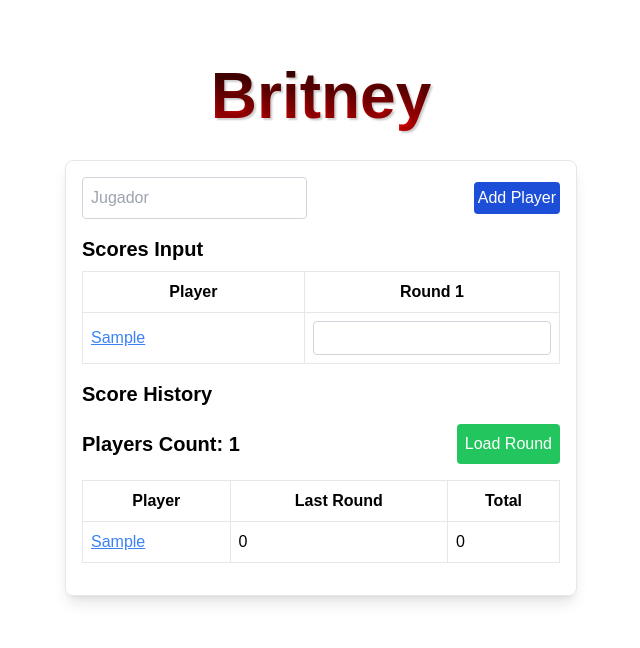
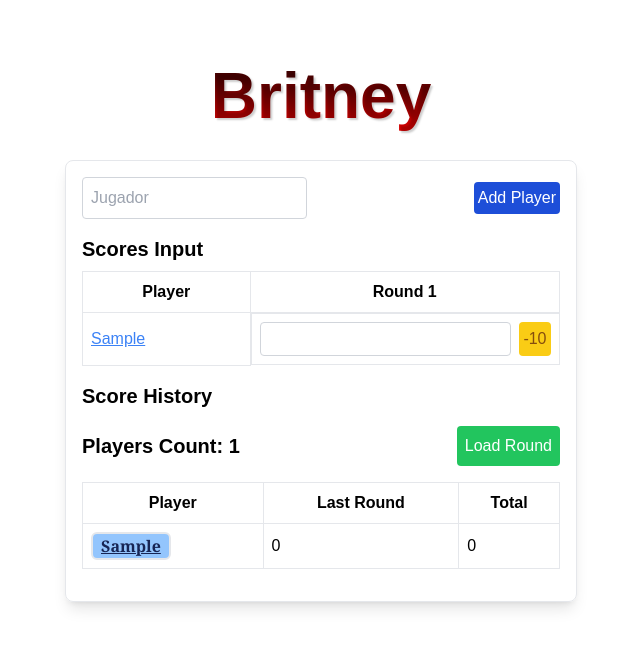
Before and after one commit to Gabito-17/Entre-Nosotros, a React (Create React App) app: page / in a window 1280 px wide. Both pictures are taken after typing "Sample" into the empty fields and a click on the button "Add Player". Shown: the top 648 px of the page, without its empty margins (319-959 px from the left). Built offline with nearby package versions, Linux system fonts and the light colour scheme.

Commit message:
Adicion del boton -10 y correccion en validacion de los inputs

```diff
--- a/package.json
+++ b/package.json
@@ -1,5 +1,6 @@
 {
   "name": "anotador-frontend",
+  "homepage": "https://Gabito-17.github.io/Britney",
   "version": "0.1.0",
   "private": true,
   "dependencies": {
@@ -17,7 +18,9 @@
     "start": "react-scripts start",
     "build": "react-scripts build",
     "test": "react-scripts test",
-    "eject": "react-scripts eject"
+    "eject": "react-scripts eject",
+    "predeploy": "npm run build",
+    "deploy": "gh-pages -d build"
   },
   "eslintConfig": {
     "extends": [
@@ -40,6 +43,7 @@
   "devDependencies": {
     "@babel/plugin-proposal-private-property-in-object": "^7.18.6",
     "autoprefixer": "^10.4.20",
+    "gh-pages": "^6.1.1",
     "postcss": "^8.4.41",
     "tailwindcss": "^3.4.10"
   }
--- a/src/pages/Party.js
+++ b/src/pages/Party.js
@@ -18,12 +18,18 @@ function Party() {
   };
 
   const handleInputChange = (e, index, playerName) => {
-    const value = e.target.value === "" ? 0 : Number(e.target.value);
-    setRoundScores((prev) => {
-      const newScores = [...prev];
-      newScores[index] = { ...newScores[index], [playerName]: value };
-      return newScores;
-    });
+    const value = Number(e.target.value);
+
+    // Permitir solo números de dos dígitos entre 0 y 100
+    if (value >= 0 && value <= 100) {
+      setRoundScores((prev) => {
+        const newScores = [...prev];
+        newScores[index] = { ...newScores[index], [playerName]: value };
+        return newScores;
+      });
+    } else {
+      alert("Número inválido: debe ser 0 o mayor, máximo 100");
+    }
   };
 
   const handleKeyDown = (e) => {
@@ -37,7 +43,7 @@ function Party() {
     const newPlayers = [...players];
     roundScores.forEach((score, index) => {
       const playerName = players[index].name;
-      const roundScore = score?.[playerName] || 0;
+      const roundScore = Number(score?.[playerName] || 0);
       newPlayers[index].scores.push(roundScore);
       setTotalScores((prev) => ({
         ...prev,
@@ -46,6 +52,14 @@ function Party() {
     });
     setPlayers(newPlayers);
     setRoundScores([]);
+  };
+
+  const setBritney = (index, playerName) => {
+    setRoundScores((prev) => {
+      const newScores = [...prev];
+      newScores[index] = { ...newScores[index], [playerName]: -10 };
+      return newScores;
+    });
   };
 
   const openModal = (player) => {
@@ -100,17 +114,21 @@ function Party() {
                       {player.name}
                     </button>
                   </td>
-                  <td className="border p-2">
+                  <td className="border p-2 flex justify-between">
                     <input
                       type="number"
                       min="0"
-                      max="99"
+                      max="100"
                       value={(roundScores[index] || {})[player.name] || ""}
-                      onChange={(e) =>
-                        handleInputChange(e, index, player.name)
-                      }
+                      onChange={(e) => handleInputChange(e, index, player.name)}
                       className="w-full p-1 border border-gray-300 rounded"
                     />
+                    <button
+                      onClick={() => setBritney(index, player.name)}
+                      className="ml-2 bg-yellow-400 text-yellow-800 p-1 rounded"
+                    >
+                      -10
+                    </button>
                   </td>
                 </tr>
               ))}
@@ -147,7 +165,7 @@ function Party() {
                   <td className="border p-2">
                     <button
                       onClick={() => openModal(player)}
-                      className="text-blue-500 underline"
+                      className="font-bold font-serif  text-blue-950 underline border-2 rounded-md bg-blue-300 pr-2 pl-2"
                     >
                       {player.name}
                     </button>
@@ -178,10 +196,15 @@ const PlayerHistoryModal = ({ player, onClose }) => {
         <h2 className="text-xl font-semibold mb-4">{`${player.name}'s Score History`}</h2>
         <ul className="list-disc pl-5">
           {player.scores.map((score, index) => (
-            <li key={index}>Round {index + 1}: {score}</li>
+            <li key={index}>
+              Round {index + 1}: {score}
+            </li>
           ))}
         </ul>
-        <button onClick={onClose} className="mt-4 bg-red-500 text-white p-2 rounded">
+        <button
+          onClick={onClose}
+          className="mt-4 bg-red-500 text-white p-2 rounded"
+        >
           Close
         </button>
       </div>
```
Also changed, not shown: 1 other file (tests, documents, lock files or other folders).
